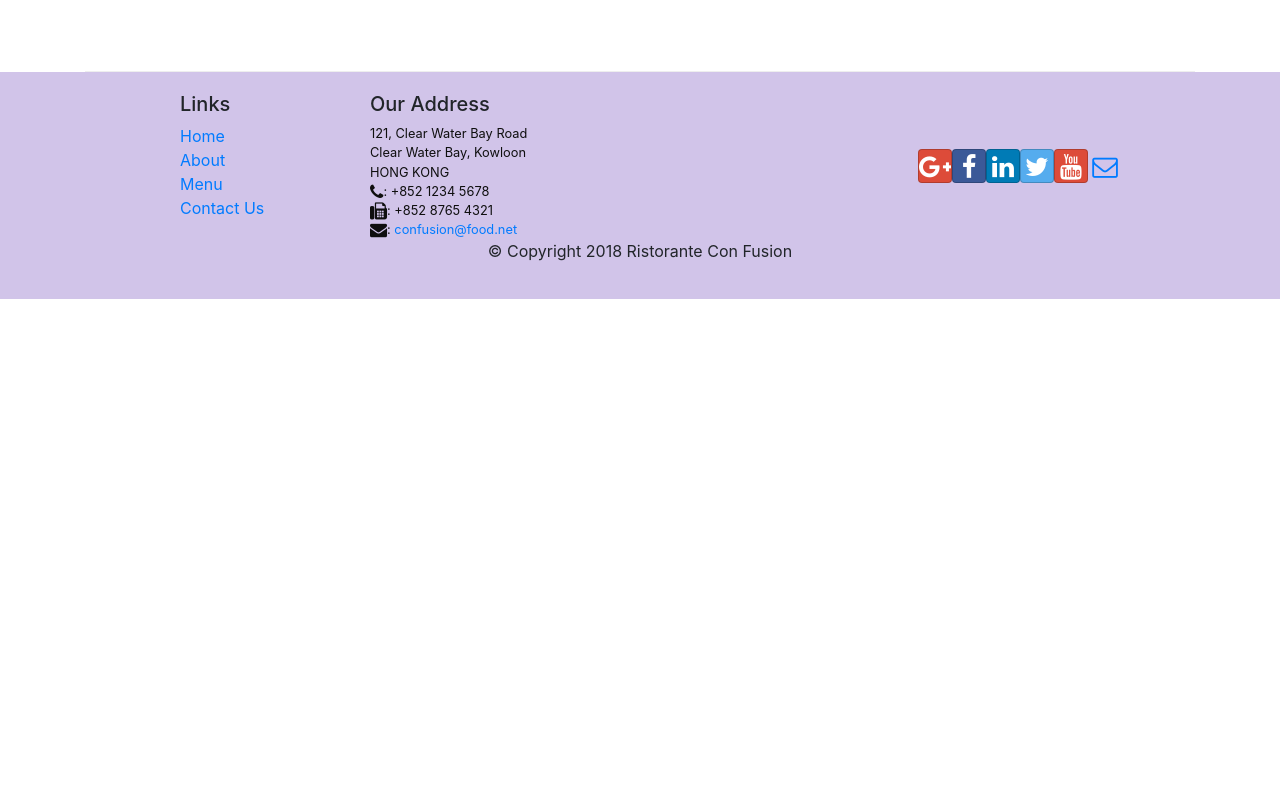
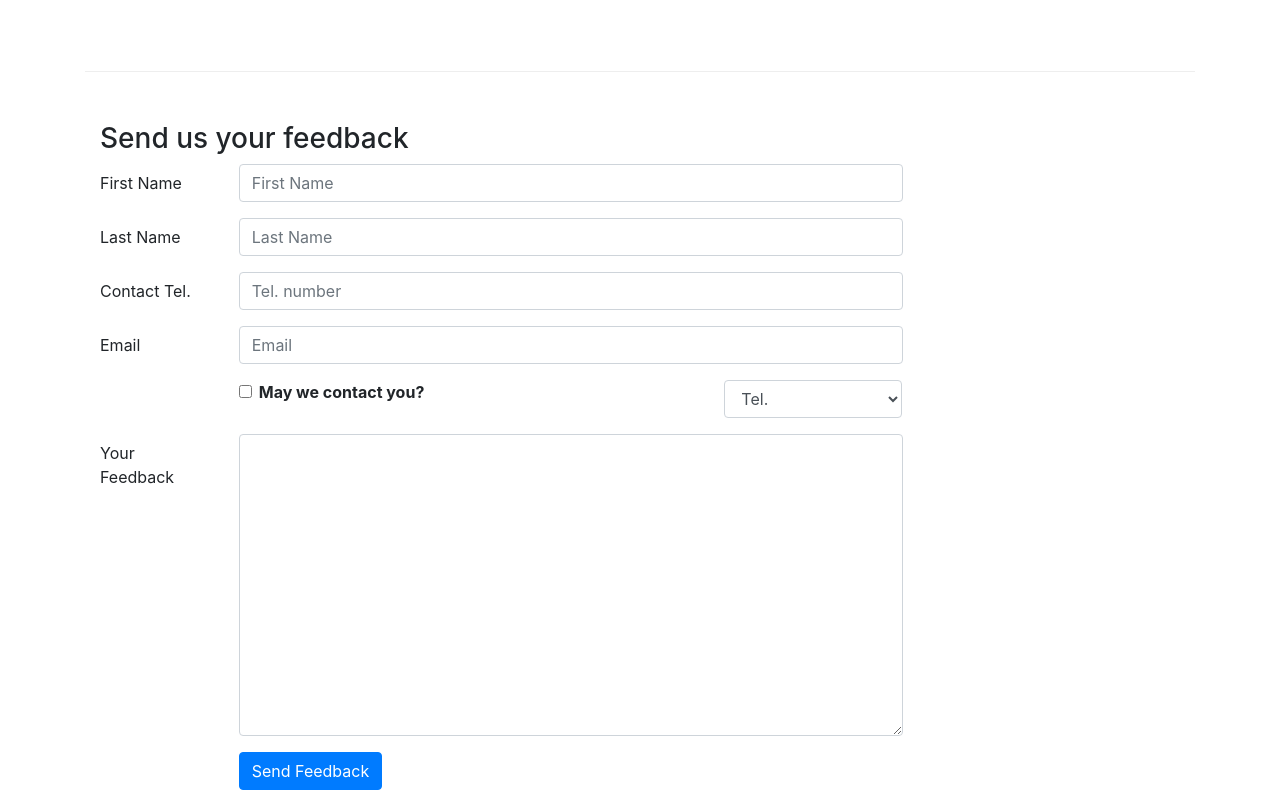
Before and after one commit to KatieUde/confusion, a React (Create React App) app: page /contact-us in a window 1280 px wide. Shown: the part 800-1600 px from the top of the page. Before the commit the page ends 1099 px from the top, so only its background shows below. Built offline with nearby package versions, Linux system fonts and the light colour scheme.

Commit message:
Controlled Forms -- added a controlled form element to the ContactComponent

```diff
--- a/src/components/ContactComponent.js
+++ b/src/components/ContactComponent.js
@@ -1,8 +1,51 @@
-import React from 'react';
-import { Breadcrumb, BreadcrumbItem } from 'reactstrap';
+import React, { Component } from 'react';
+import {
+  Breadcrumb,
+  BreadcrumbItem,
+  Button,
+  Form,
+  FormGroup,
+  Label,
+  Input,
+  Col
+} from 'reactstrap';
 import { Link } from 'react-router-dom';
 
-function Contact(props) {
+class Contact extends Component {
+  constructor(props) {
+    super(props);
+
+    this.state = {
+      firstname: '',
+      lastname: '',
+      telnum: '',
+      email: '',
+      agree: false,
+      contactType: 'Tel.',
+      message: ''
+    }
+
+    this.handleSubmit = this.handleSubmit.bind(this);
+    this.handleInputChange = this.handleInputChange.bind(this);
+  }
+
+  handleInputChange(event) {
+    const target = event.target;
+    const value = target.type === 'checkbox' ? target.checked : target.value;
+    const name = target.name;
+
+    this.setState({
+      [name]: value,
+    });
+  }
+
+  handleSubmit(event) {
+    console.log("Current State is: " + JSON.stringify(this.state));
+    alert("Current State is: " + JSON.stringify(this.state));
+    event.preventDefault();
+  }
+
+  render() {
     return (
       <div className="container">
         <div className="row">
@@ -49,8 +92,116 @@
             </div>
           </div>
         </div>
+        <div className="row row-content">
+          <div className="col-12">
+            <h3>Send us your feedback</h3>
+          </div>
+          <div className="col-12 col-md-9">
+            <Form onSubmit={this.handleSubmit}>
+              <FormGroup row>
+                <Label htmlFor="firstname" md={2}>First Name</Label>
+                <Col md={10}>
+                  <Input
+                    type="text"
+                    id="firstname"
+                    name="firstname"
+                    placeholder="First Name"
+                    value={this.state.firstname}
+                    onChange={this.handleInputChange}
+                  />
+                </Col>
+              </FormGroup>
+              <FormGroup row>
+                <Label htmlFor="lastname" md={2}>Last Name</Label>
+                <Col md={10}>
+                  <Input
+                    type="text"
+                    id="lastname"
+                    name="lastname"
+                    placeholder="Last Name"
+                    value={this.state.lastname}
+                    onChange={this.handleInputChange}
+                  />
+                </Col>
+              </FormGroup>
+              <FormGroup row>
+                <Label htmlFor="telnum" md={2}>Contact Tel.</Label>
+                <Col md={10}>
+                  <Input
+                    type="tel"
+                    id="telnum"
+                    name="telnum"
+                    placeholder="Tel. number"
+                    value={this.state.telnum}
+                    onChange={this.handleInputChange}
+                  />
+                </Col>
+              </FormGroup>
+              <FormGroup row>
+                <Label htmlFor="email" md={2}>Email</Label>
+                <Col md={10}>
+                  <Input
+                    type="email"
+                    id="email"
+                    name="email"
+                    placeholder="Email"
+                    value={this.state.email}
+                    onChange={this.handleInputChange}
+                  />
+                </Col>
+              </FormGroup>
+              <FormGroup row>
+                <Col md={{size: 6, offset: 2}}>
+                  <FormGroup check>
+                    <Label check>
+                      <Input
+                        type="checkbox"
+                        name="agree"
+                        checked={this.state.agree}
+                        onChange={this.handleInputChange}
+                      />{' '}
+                      <strong>May we contact you?</strong>
+                    </Label>
+                  </FormGroup>
+                </Col>
+                <Col md={{size: 3, offset: 1}}>
+                  <Input
+                    type="select"
+                    name="contactType"
+                    value={this.state.contactType}
+                    onChange={this.handleInputChange}
+                  >
+                    <option>Tel.</option>
+                    <option>Email</option>
+                  </Input>
+                </Col>
+              </FormGroup>
+              <FormGroup row>
+                <Label htmlFor="message" md={2}>Your Feedback</Label>
+                <Col md={10}>
+                  <Input
+                    type="textarea"
+                    id="message"
+                    name="message"
+                    rows="12"
+                    value={this.state.message}
+                    onChange={this.handleInputChange}
+                  />
+                </Col>
+              </FormGroup>
+              <FormGroup row>
+                <Col md={{size: 10, offset: 2}}>
+                  <Button type="submit" color="primary">
+                    Send Feedback
+                  </Button>
+                </Col>
+              </FormGroup>
+            </Form>
+          </div>
+        </div>
       </div>
     );
   }
+}
 
 export default Contact
```
Lines whose indentation alone changed are shown as unchanged.
